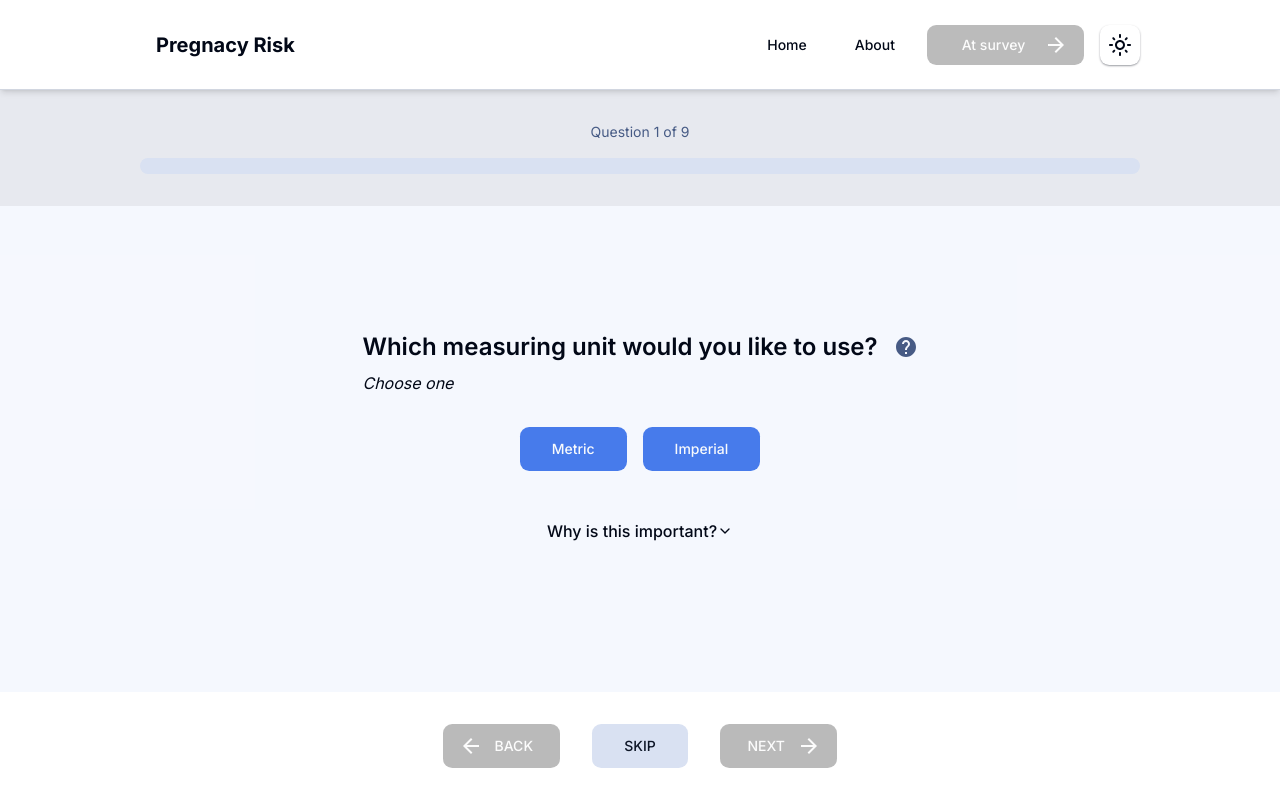
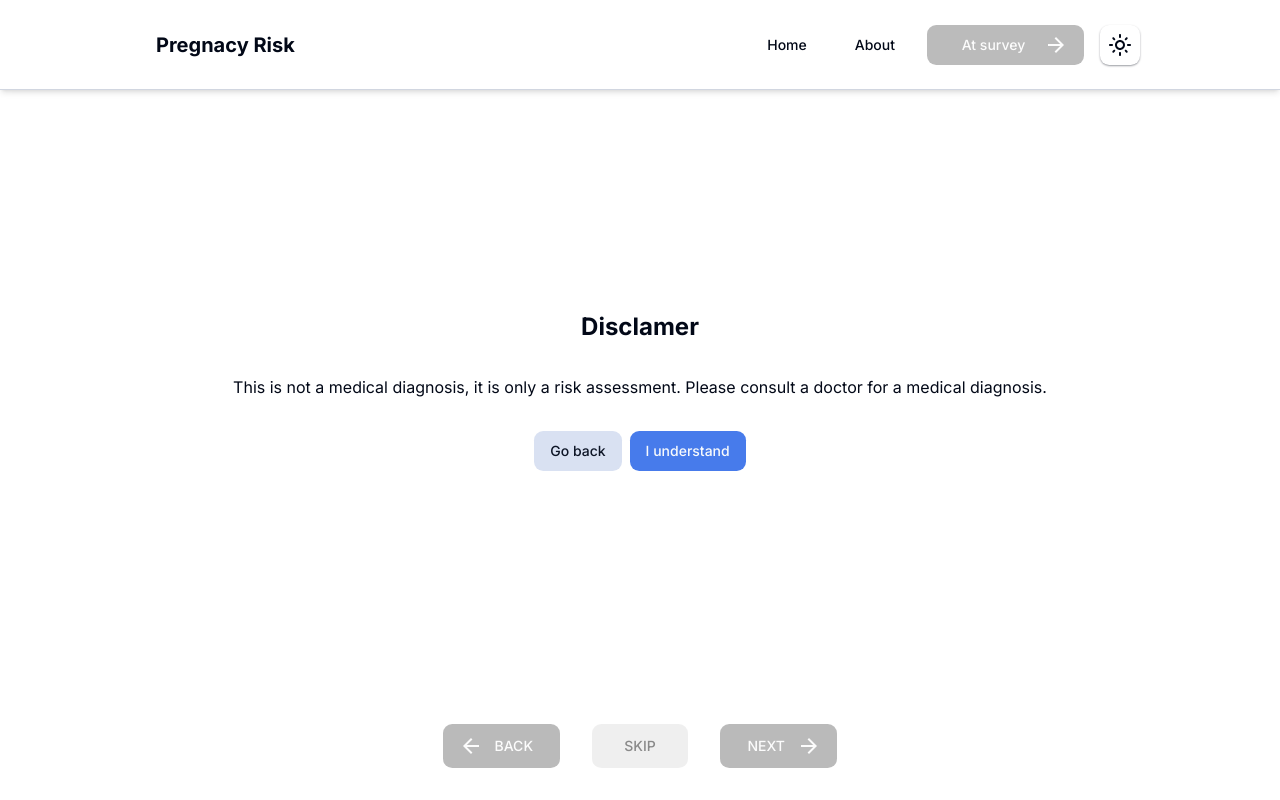
Before and after one commit to INF219-pregnancy-risk/pregnancy-risk, a Next.js app: page /survey in a window 1280 px wide. Built offline with nearby package versions, Linux system fonts and the light colour scheme.

Commit message:
Disclaimer start of survey

```diff
--- a/src/app/survey/page.tsx
+++ b/src/app/survey/page.tsx
@@ -10,6 +10,7 @@ import { Survey, SurveyEntries } from "@/types/Survey";
 import {
   getSurveyIndexUtil,
   getSurveyUtil,
+  resetSurveyUtil,
   setSurveyIndexUtil,
   setSurveyUtil,
 } from "@/utils/StoreSurvey";
@@ -152,7 +153,7 @@ const SurveyPage = () => {
         <div className="flex flex-1 items-center justify-center dark:bg-secondary/5 bg-primary/5">
           <div className="flex h-10 w-10 aspect-square border-4 rounded-full border-t-primary animate-spin" />
         </div>
-      ) : (
+      ) : survey.metadata.disclamer ? (
         <>
           <div className="grid-layout text-muted-foreground bg-muted dark:bg-primary/40 py-8 gap-4">
             <h2 className="text-center text-sm">
@@ -209,6 +210,42 @@ const SurveyPage = () => {
             </SurveyView>
           </div>
         </>
+      ) : (
+        <div className="h-min flex flex-col justify-center flex-1 items-center gap-4 md:gap-8 py-8">
+          <h1 className="text-2xl font-bold">Disclamer</h1>
+          <p>
+            This is not a medical diagnosis, it is only a risk assessment.
+            Please consult a doctor for a medical diagnosis.
+          </p>
+          <div className="flex gap-2">
+            <SurveyButton
+              variant={"secondary"}
+              onClick={() => {
+                resetSurveyUtil();
+                router.push("/");
+              }}
+            >
+              Go back
+            </SurveyButton>
+            <SurveyButton
+              variant={"default"}
+              onClick={() => {
+                setSurvey((prev) => {
+                  if (!prev) return prev;
+                  return {
+                    ...prev,
+                    metadata: {
+                      ...prev.metadata,
+                      disclamer: true,
+                    },
+                  };
+                });
+              }}
+            >
+              I understand
+            </SurveyButton>
+          </div>
+        </div>
       )}
       <div className="h-min flex justify-center items-center gap-4 md:gap-8 py-8">
         <SurveyButton
@@ -221,7 +258,7 @@ const SurveyPage = () => {
           <span className="min-w-[45px] flex justify-center">BACK</span>
         </SurveyButton>
         <SurveyButton
-          disabled={isLoading}
+          disabled={isLoading || !survey?.metadata.disclamer}
           variant={"secondary"}
           size={"lg"}
           onClick={() => {
--- a/src/utils/StoreSurvey.ts
+++ b/src/utils/StoreSurvey.ts
@@ -17,6 +17,7 @@ export const DefaultMetadata: Survey["metadata"] = {
   id: uuid(),
   finished: false,
   started: false,
+  disclamer: false,
 };
 
 export const DefaultSurvey: Survey = {
```
